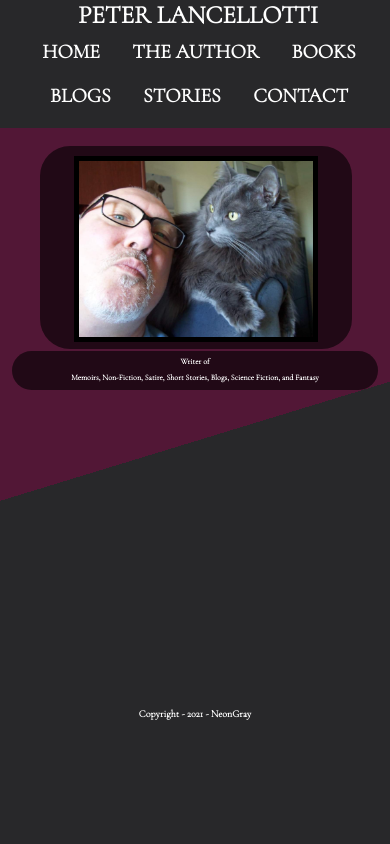
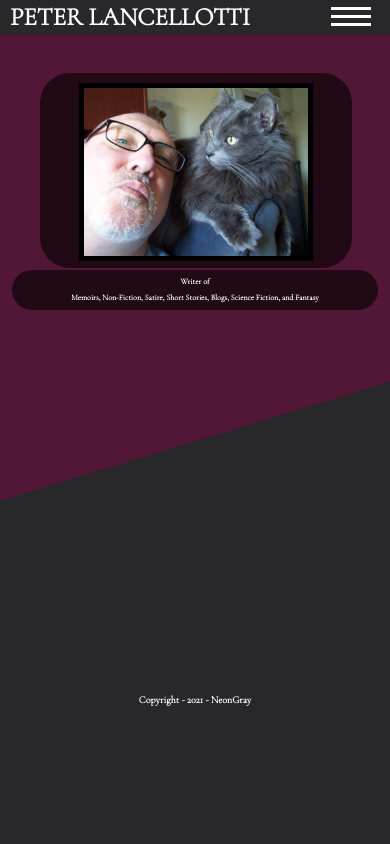
Before and after one commit to Neon-Smoke/plancellotti, a PHP site: page / in a window 390 px wide. Run offline with PHP 8.4, Linux system fonts and the light colour scheme.

Commit message:
finished PC test build, mobile does not currently work

```diff
--- a/books.html
+++ b/books.html
@@ -7,7 +7,7 @@
 		<link rel="stylesheet" href="css/style.css">
 		<style>
 		  	img {
-		  		border: 0.5em solid black;
+		  		border: 0.2em solid black;
 		}
   		</style>
 
--- a/css/style.css
+++ b/css/style.css
@@ -4,6 +4,7 @@
 	margin: 0;
 	padding: 0;
 	font-family: 'Cormorant Garamond', serif;
+  box-sizing: border-box;
 }
 
 
@@ -19,19 +20,18 @@ html {
 	display: grid;
 	height: 100vh;
 	width: 100%;
-	box-sizing: border-box;
 	background-image: linear-gradient(163deg, #521736 52%, #28282A 35%);
   overflow: auto;
   overflow-y: scroll;
 	font-weight: bolder;
 	color: white;
 	background-position: center;
-	grid-template-columns: 1fr 1fr;
+	grid-template-columns: 1fr;
 	grid-template-rows: .2fr 2fr 0.5fr;
 	grid-template-areas:
-		"nav nav"
-		"main main"
-		"footer footer";
+		"nav"
+		"main"
+		"footer";
 }
 
 
@@ -45,6 +45,10 @@ html {
       padding-top: 0.25%;
       padding-bottom: 0.75%;
     }
+
+.mobi-logo{
+  display: none;
+}
 
 .headshot {
       width: 80%;
@@ -86,6 +90,7 @@ html {
       text-align: center;
       font-size: 1em;
       font-weight:  bolder;
+      margin-top: 5px;
 
 }
 
@@ -162,6 +167,24 @@ nav{
     }
 
 
+.hamburger{
+  display: none;
+  cursor: pointer;
+}
+
+.bar{
+  display: block;
+  position: relative;
+  left: 45%;
+  top: 15%;
+  width: 40px;
+  height: 3px;
+  margin: 5px auto;
+  -webkit-transition: all 0.3s ease-in-out;
+  transition: all 0.3s ease-in-out;
+  background-color: white;
+  z-index: 99;
+}
 
 main{
 
@@ -217,49 +240,53 @@ footer{
       height: auto;
     }
 
-
-    .logo {
+    .mobi-logo {
+      display: inline-block;
       position: absolute;
+      background-color: #28282A;
+      text-align: left;
+      width: 100%;
+      background-position: cover;
       float: unset;
       top: 0;
-      left: 23%;
-      bottom: 2rem;
+      left: 0%;
       font-size: 4em;
-      padding-left: 0;
+      padding-left: 10px;
       padding-top: 0;
-      padding-bottom: 0;
+      padding-bottom: 10px;
+      z-index: 98;
     }
-
-a:link {
-  color: white;
-}
-
-a:visited {
-  color: white;
-}
 
 
     nav {
+      display: none;
       background-color: #28282A;
       width: 100%;
       margin-bottom: 2%;
     }
 
-    nav ul {
-    margin-right: none;
-    margin-left: 10%;
-    margin-top: 8rem;
-    text-align: center;
-    }
 
-    nav ul li {
-      margin: 0em 0.5em;
-    }
+.hamburger{
+  display: block;
+  z-index: 99;
+}
 
-    nav ul li a {
-      margin-bottom: 2rem;
-      margin-left: 1rem;
-    }
+.hamburger.active .bar:nth-child(2){
+  opacity: 0;
+}
+
+.hamburger.active .bar:nth-child(1){
+  transform: translateY(8px) rotate(45deg);
+}
+
+.hamburger.active .bar:nth-child(1){
+  transform: translateY(-8px) rotate(-45deg);
+}
+
+.nav-menu{
+  display: block;
+  position: fixed;
+}
 
 
     .search input{
@@ -282,9 +309,20 @@ a:visited {
 
 @media only screen and (max-width: 550px){
 
+    .contact {
+      display: grid;
+      grid-template-columns: 1fr;
+      grid-template-rows: 0.5fr 1fr;
+      grid-template-areas:
+      "maillist"
+      "contact";
+      margin-top: 0;
+}
+
   .logo{
     font-size: 2.5em;
     left: 20%;
+    background-color: #28282A;
   }
 
   .headshot{
@@ -301,6 +339,14 @@ a:visited {
     margin: 0em 1em;
 
   }
+
+  nav ul li a::after{
+    display: none;
+  }
+
+nav ul li:hover::after{
+      width: 0%;
+    }
 
   .about{
     font-size: 0.8em;
@@ -328,10 +374,29 @@ a:visited {
       font-size: 0.6em;
     }
 
+    .mobi-logo{
+      font-size: 2.5rem;
+      padding-top: 2px;
+      padding-bottom: 3px;
+    }
+
+    .bar { position: relative;
+      left: 40%;
+      top: 2.5%;
+    }
 }
 
 
 @media only screen and (max-width: 336px){
+
+  .contact {
+      display: grid;
+      grid-template-columns: 1fr;
+      grid-template-rows: 0.25fr 1fr;
+      grid-template-areas:
+      "maillist"
+      "contact";
+}
 
   .logo{
     left: 12%;
--- a/index.html
+++ b/index.html
@@ -17,17 +17,23 @@
 <body>
 
 	<div class="container">
-		<nav>
-			<div class="logo">PETER LANCELLOTTI</div>
-		    <ul>
-		     	<li><a href="index.html">Home</a></li>
-		     	<li><a href="about.html">The Author</a></li>
-		     	<li><a href="books.html">Books</a></li>
-		     	<li><a href="blogs.html">Blogs</a></li>
-		     	<li><a href="stories.html">Stories</a></li>
-		     	<li><a href="contact.html">Contact</a></li>
-		    </ul>
-		</nav>
+		<div class="mobi-logo">PETER LANCELLOTTI</div>
+			<nav>
+			    <div class="logo">PETER LANCELLOTTI</div>
+				    <ul class="nav-menu">
+				     	<li class="nav-item"><a href="index.html">Home</a></li>
+				     	<li class="nav-item"><a href="about.html">The Author</a></li>
+				     	<li class="nav-item"><a href="books.html">Books</a></li>
+				     	<li class="nav-item"><a href="blogs.html">Blogs</a></li>
+				     	<li class="nav-item"><a href="stories.html">Stories</a></li>
+				     	<li class="nav-item"><a href="contact.html">Contact</a></li>
+				    </ul>
+			</nav>
+					<div class="hamburger">
+					 	<span class="bar"></span>
+					    <span class="bar"></span>
+					    <span class="bar"></span>
+					</div>
 
 
 		<main>
```
Also changed, not shown: about.html (+24 -25 lines), aliveafterdying.html (+17 -12 lines), blogs.html (+17 -11 lines), contact.html (+21 -12 lines), stories.html (+17 -11 lines).
